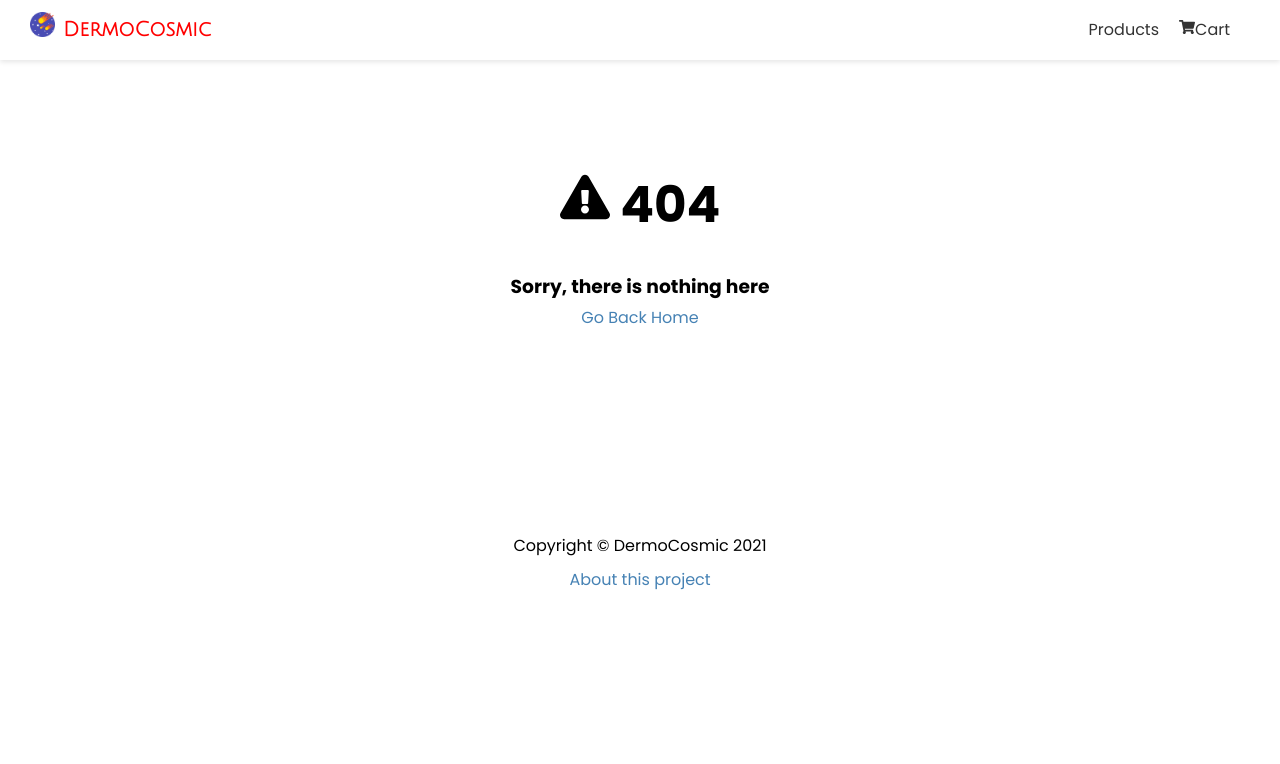
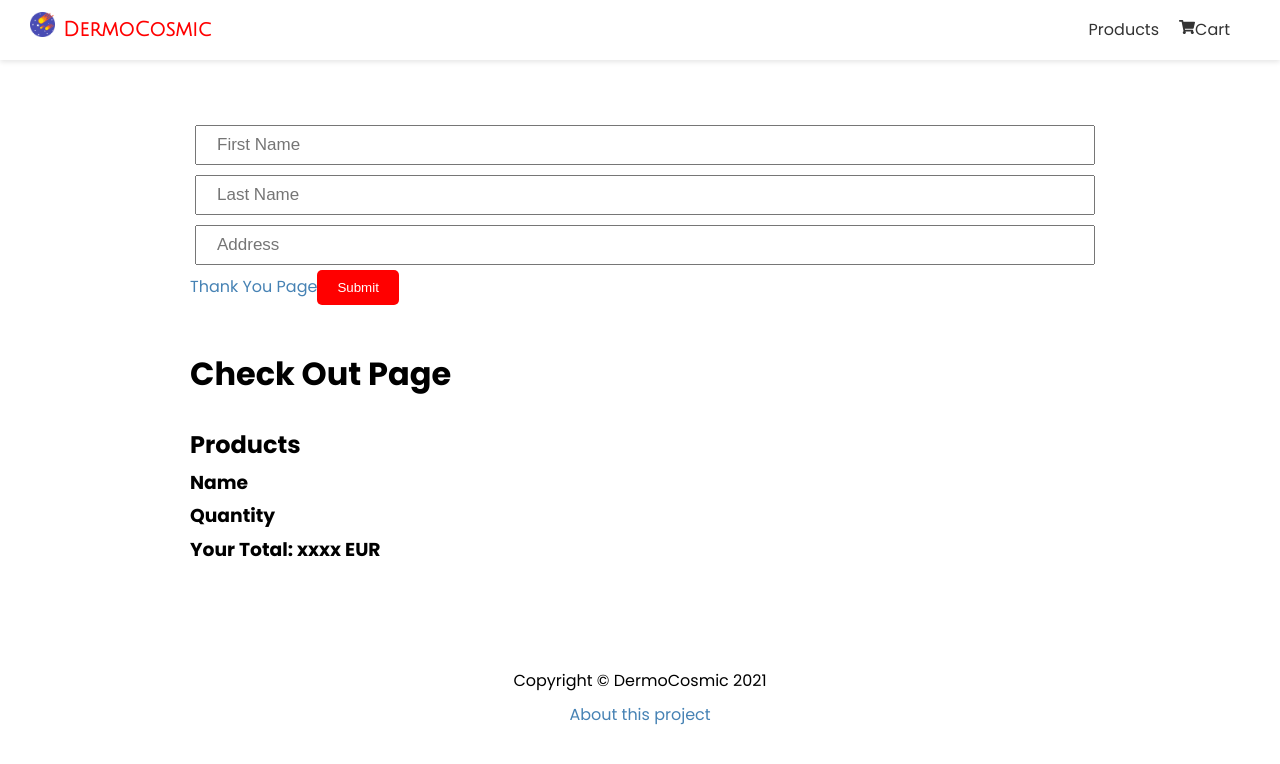
Before and after one commit to spankoj/ecommerce-store-nextjs, a Next.js app: page /checkout in a window 1280 px wide. Before the commit this address had no page. Shown: the top 764 px of the page. Built offline with nearby package versions, Linux system fonts and the light colour scheme.

Commit message:
Add checkout and thank you page

```diff
--- /dev/null
+++ b/pages/checkout.js
@@ -0,0 +1,63 @@
+import Layout from '@/components/Layout';
+import styles from '@/styles/Checkout.module.css';
+import Link from 'next/link';
+import { useState } from 'react';
+
+function checkout() {
+  const [firstName, setFirstName] = useState('');
+  const [lastName, setLastName] = useState('');
+  const [address, setAddress] = useState('');
+
+  const handleFirstName = (e) => {
+    setFirstName(e.target.value);
+  };
+  const handleLastName = (e) => {
+    setLastName(e.target.value);
+  };
+  const handleAddress = (e) => {
+    setAddress(e.target.value);
+  };
+  return (
+    <Layout>
+      <form className={styles.form}>
+        <input
+          className={styles.input}
+          type="text"
+          name="firstname"
+          placeholder="First Name"
+          value={firstName}
+          onChange={handleFirstName}
+        />
+        <input
+          className={styles.input}
+          type="text"
+          name="lastname"
+          placeholder="Last Name"
+          value={lastName}
+          onChange={handleLastName}
+        />
+        <input
+          className={styles.input}
+          type="text"
+          name="address"
+          placeholder="Address"
+          value={address}
+          onChange={handleAddress}
+        />
+        <Link href="/thankyou">
+          <a>Thank You Page</a>
+        </Link>
+        <button className="btn">Submit</button>
+      </form>
+      <div>
+        <h1>Check Out Page</h1>
+        <h2>Products</h2>
+        <h3>Name</h3>
+        <h3>Quantity</h3>
+        <h3>Your Total: xxxx EUR</h3>
+      </div>
+    </Layout>
+  );
+}
+
+export default checkout;
--- a/pages/products/[slug].js
+++ b/pages/products/[slug].js
@@ -72,7 +72,6 @@ export default function ProductPage({ prod, ...props }) {
                   return item.id === prod.id;
                 });
                 if (isItemInCart) {
-                  // [{id:1, quantity:1, name: abc},{id:2, quantity:2, name: cba}]
                   return props.setCartItems(
                     props.cartItems.map((item) => {
                       if (item.id === prod.id) {
--- /dev/null
+++ b/styles/Checkout.module.css
@@ -0,0 +1,11 @@
+.form {
+  background-color: #fff;
+  margin: 40px auto;
+}
+.input {
+  width: 100%;
+  height: 40px;
+  padding: 10px 20px;
+  margin: 5px;
+  font-size: 17px;
+}
```
Also changed, not shown: pages/cart.js (+23 -2 lines), pages/thankyou.js (added, +13 -0 lines), styles/Cart.module.css (+20 -0 lines).
